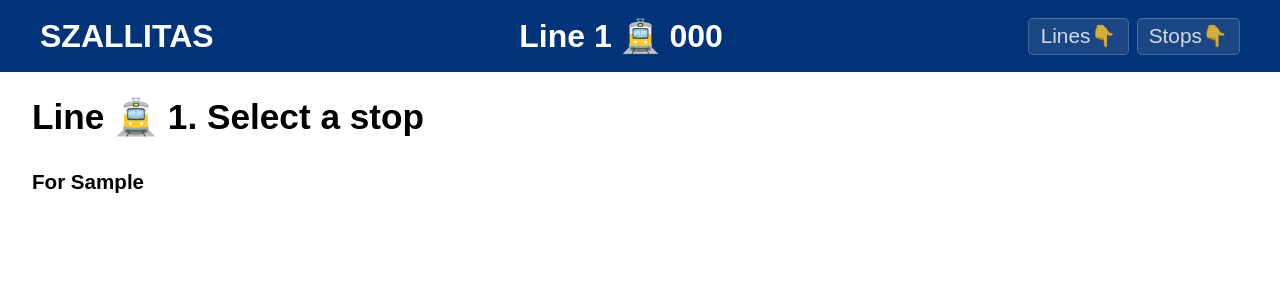
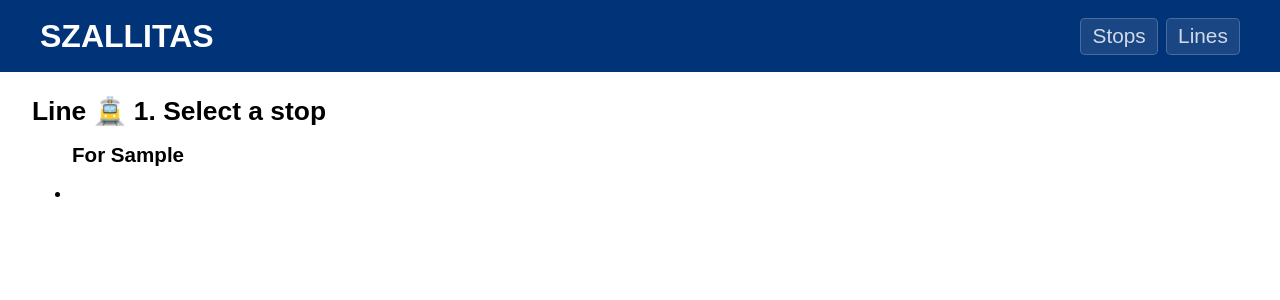
Before and after one commit to konradwojda/knu-cdp2-szallitas, a Django app: page /transportation/line/1/ in a window 1280 px wide. Shown: the top 300 px of the page. Run offline with Django 4.2, Linux system fonts and the light colour scheme; tables that the repository leaves empty hold one stand-in row (values such as "Sample post"); some web fonts are replaced.

Commit message:
Extended trasnportation/base.html; Now maximum 3 lists will be displayed next to each other; Removed unnecessary import and using django shortcut instead of raising exception;

```diff
--- a/szallitas/transportation/templates/transportation/line.html
+++ b/szallitas/transportation/templates/transportation/line.html
@@ -1,55 +1,28 @@
+{% extends "transportation/base.html" %}
+{% block headinsert %}
+<!-- leaflet -->
+<link rel="stylesheet" href="https://unpkg.com/leaflet@1.9.3/dist/leaflet.css"
+    integrity="sha256-kLaT2GOSpHechhsozzB+flnD+zUyjE2LlfWPgU04xyI=" crossorigin="">
+<script src="https://unpkg.com/leaflet@1.9.3/dist/leaflet.js"
+    integrity="sha256-WBkoXOwTeyKclOHuWtc+i2uENFpDZ9YPdf5Hf+D7ewM=" crossorigin=""></script>
+{% endblock %}
+
 {% load transportation_extras %}
-<!DOCTYPE html>
-<html lang="en">
+{% block title %}Szallitas - Line{% endblock %}
+{% block content %}
 
-<head>
-    <meta charset="utf-8">
-    <meta name="viewport" content="width=device-width, initial-scale=1">
-    <meta name="theme-color" content="#003377">
-    <title>{% block title %}Szallitas{% endblock %}</title>
-    {% block headinsert %}{% endblock %}
-    <link rel="stylesheet" href="/static/style.css">
-    <style>
-        .list-container {
-            display: flex;
-        }
+<section class="stops_in_line">
+    <h1> Line {{line.line_type|line_emoji}} {{line.id}}. Select a stop </h1>
 
-        ul {
-            margin-right: 20px;
-            padding: 0;
-            list-style: none;
-        }
-
-        li {
-            margin-bottom: 5px;
-        }
-    </style>
-</head>
-
-<body>
-    <header class="nav-bar">
-        <nav class="nav">
-            <span class="nav-logo"><a href="/transportation/">SZALLITAS</a></span>
-            <span class="nav-logo">Line {{line_id}} {{line.line_type|line_emoji}} {{line.code}}</span>
-            <a href="/transportation/#stops" class="nav-link">Lines&#x1F447</a>
-            <a href="/transportation/#lines" class="nav-link">Stops&#x1F447</a>
-        </nav>
-    </header>
-    <main class="content">
-        <h1>Line {{line.line_type|line_emoji}} {{line_id}}. Select a stop</h1>
-
-        <div class="list-container">
+    <div class="line-container">
         {% for pattern in patterns %}
         <ul>
             <h3>For {{pattern.headsign}}</h3>
             {% for pattern_stop in pattern.pattern_stop_set.all %}
-                <li><a href="/transportation/timetable/{{line_id}}/{{pattern_stop.stop_id}}">{{ pattern_stop.index|add:"1" }}. {{ pattern_stop.stop.name }}</a></li>
+                <li><a href="/transportation/timetable/{{line.id}}/{{pattern_stop.stop_id}}">{{ pattern_stop.index|add:"1" }}. {{ pattern_stop.stop.name }}</a></li>
             {% endfor %}
         </ul>
         {% endfor %}
     </div>
-    </main>
-</body>
-{% block scriptinsert %}{% endblock %}
-
-</html>
+</section>
+{% endblock %}
--- a/szallitas/transportation/views.py
+++ b/szallitas/transportation/views.py
@@ -1,4 +1,4 @@
-from django.http import Http404, HttpRequest, HttpResponse, JsonResponse
+from django.http import HttpRequest, HttpResponse, JsonResponse
 from django.shortcuts import get_object_or_404, render
 
 from .models import Line, Pattern, PatternStop, Stop
@@ -11,13 +11,11 @@ def index(request: HttpRequest) -> HttpResponse:
 
 
 def line(request: HttpRequest, line_id: int) -> HttpResponse:
+    line = get_object_or_404(Line, pk=line_id)
     patterns = Pattern.objects.filter(line__id=line_id)
-    if not patterns:
-        raise Http404("Pattern does not exist for line {}".format(line_id))
 
     context = {
-        "line_id": line_id,
-        "line": Line.objects.get(pk=line_id),
+        "line": line,
         "patterns": patterns,
     }
     return render(request, "transportation/line.html", context)
```
Lines whose indentation alone changed are shown as unchanged.
